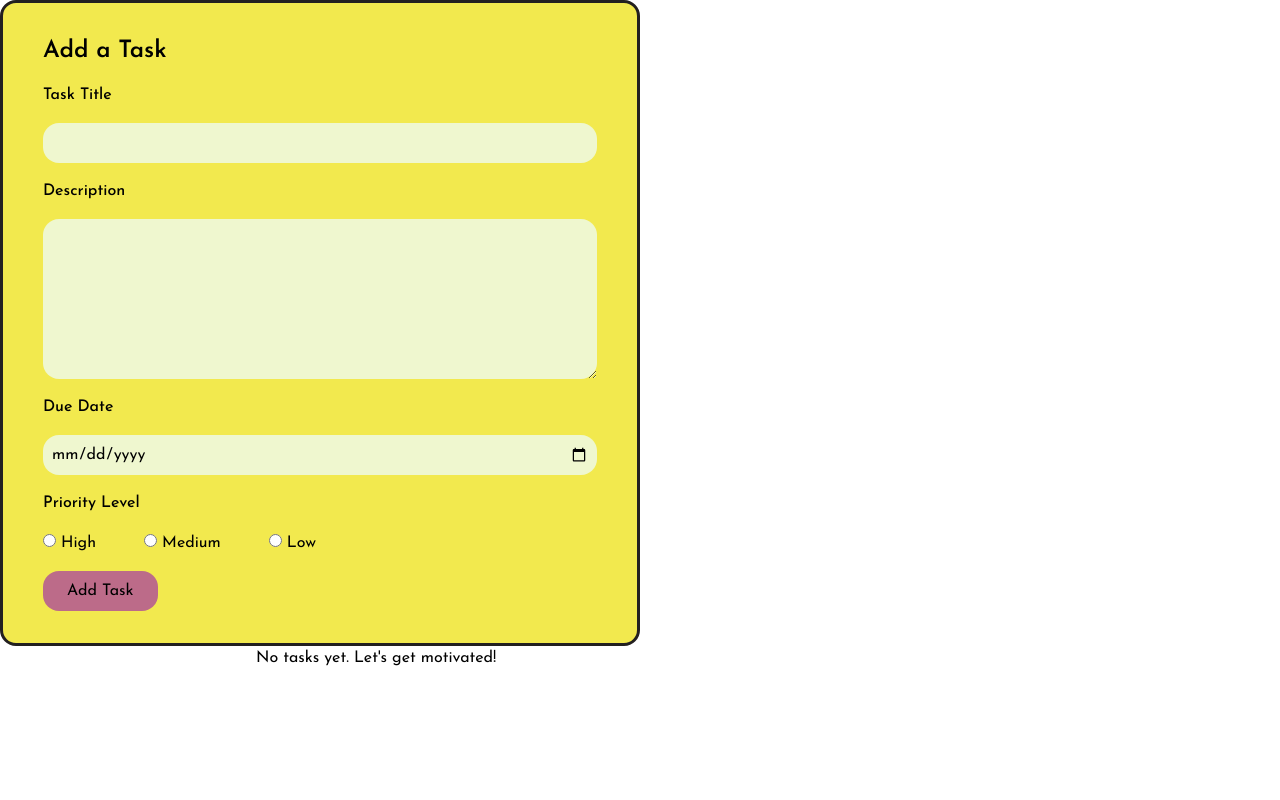
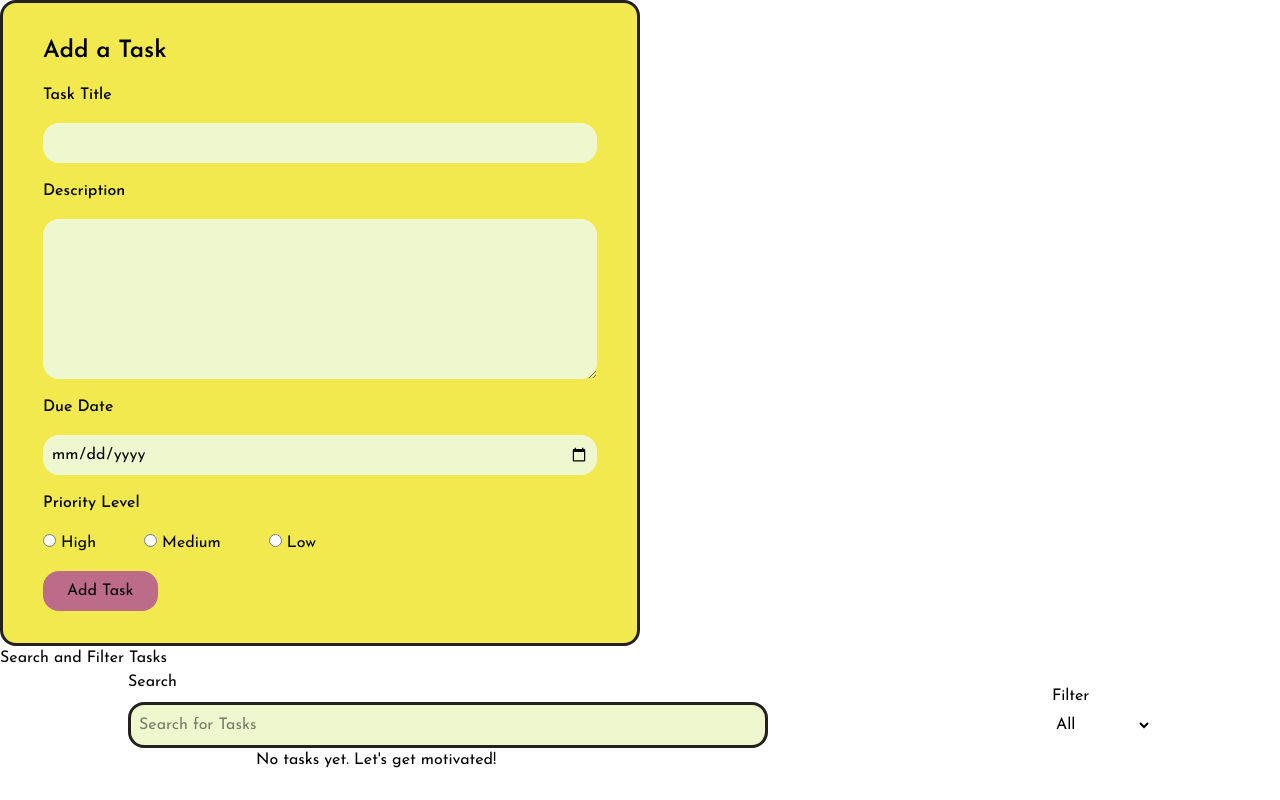
Before and after one commit to magali-la/donezo-app, a React (Vite) app: page / in a window 1280 px wide. Built offline with nearby package versions, Linux system fonts and the light colour scheme; a web font is replaced by a local one.

Commit message:
feat(search filter): add controlled input and select components, add task filters union type, add component to dashboard

```diff
--- /dev/null
+++ b/src/components/SearchFilter/SearchBar.tsx
@@ -0,0 +1,33 @@
+import React, { useState } from "react"
+import { type TaskFilters } from "../../types"
+
+export default function SearchBar() {
+    const [searchInput, setSearchInput] = useState<string>('');
+    const [selectedFilter, setSelectedFilter] = useState<TaskFilters>('All');
+
+    // handler function for filter selection
+    function handleFilterChange(event: React.ChangeEvent<HTMLSelectElement>) {
+        // assign value to filter selected
+        const newFilter = event.target.value as TaskFilters
+        // setter function for controlled component
+        setSelectedFilter(newFilter);
+    }
+
+    return (
+        <div className="flex flex-col md:flex-row justify-between items-start px-[5vw] md:px-[10vw] gap-3">
+            <section aria-label="search for tasks" className="flex flex-col gap-2 w-full md:w-[50vw]">
+                <label htmlFor="searchBar">Search</label>
+                <input className="border-shadow border-3" type="text" id="searchBar" placeholder="Search for Tasks" value={searchInput} onChange={(event) => setSearchInput(event.target.value)} />
+            </section>
+            <section aria-label="filter tasks by status" className="flex flex-col gap-2 h-fit self-center">
+                <label>Filter </label>
+                <select value={selectedFilter} onChange={handleFilterChange}>
+                    <option value="All">All</option>
+                    <option value="Pending">Pending</option>
+                    <option value="In Progress">In Progress</option>
+                    <option value="Completed">Completed</option>
+                </select>
+            </section>
+        </div>
+    )
+}
--- a/src/pages/Dashboard.tsx
+++ b/src/pages/Dashboard.tsx
@@ -3,6 +3,7 @@ import TaskForm from "../components/TaskForm/TaskForm";
 import TaskList from "../components/TaskList/TaskList";
 import type { Task, TaskStatus } from "../types";
 import { getLocal, setLocal } from "../utils/localStorageUtils";
+import SearchBar from "../components/SearchFilter/SearchBar";
 
 export default function Dashboard() {
     // state for tasks list - use functional initializer to retrieve from local storage or empty array
@@ -46,6 +47,8 @@ export default function Dashboard() {
             <TaskForm
                 addTask={addTask}
             />
+            <h2>Search and Filter Tasks</h2>
+            <SearchBar/>
             <TaskList
                 tasks={tasks}
                 onStatusChange={handleStatusChange}
--- a/src/types/index.ts
+++ b/src/types/index.ts
@@ -1,5 +1,6 @@
 // define type for task status
 export type TaskStatus = 'Pending' | 'In Progress' | 'Completed';
+export type TaskFilters = 'All' | 'Pending' | 'In Progress' | 'Completed';
 
 // create interface for task info
 export interface Task {
```
